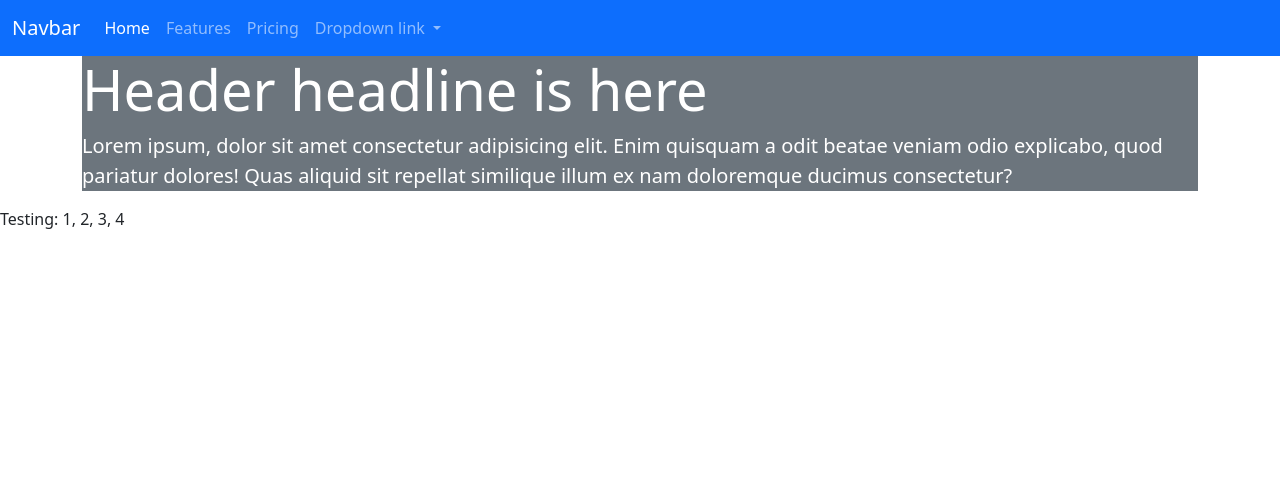
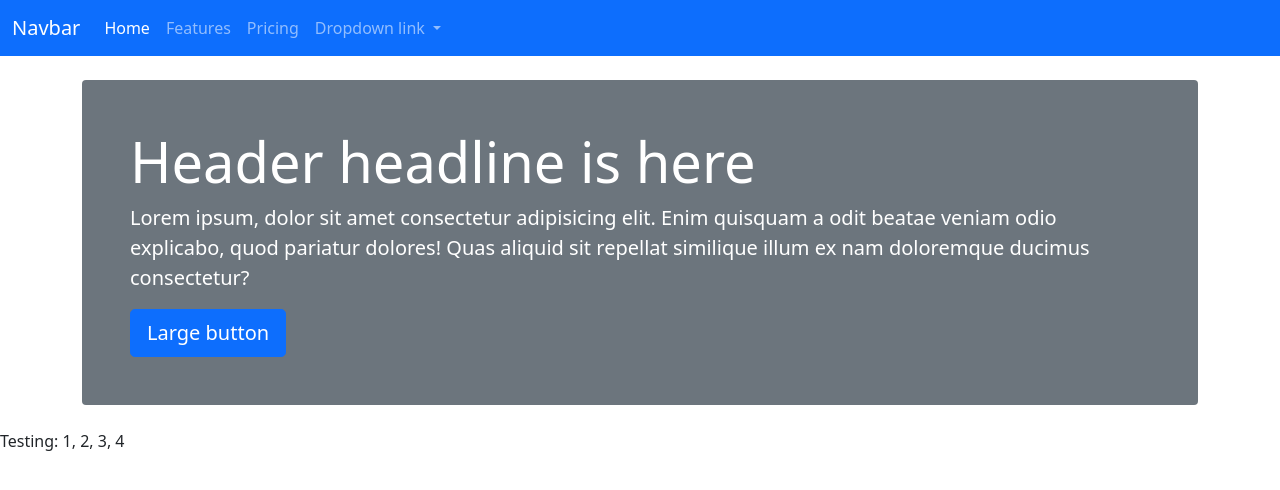
Before and after one commit to lmdickey4/bootstrap, a website: page docs/index.html in a window 1280 px wide. Drawn offline with Linux system fonts and the light colour scheme.

Commit message:
save files

```diff
--- a/docs/index.html
+++ b/docs/index.html
@@ -41,9 +41,10 @@
   </nav>
 
   <div class="container">
-    <div id="header" class="bg-secondary text-white">
+    <div id="header" class="bg-secondary text-white my-4 p-5 rounded">
       <h1 class="display-4">Header headline is here</h1>
       <p class="lead">Lorem ipsum, dolor sit amet consectetur adipisicing elit. Enim quisquam a odit beatae veniam odio explicabo, quod pariatur dolores! Quas aliquid sit repellat similique illum ex nam doloremque ducimus consectetur?</p>
+      <button type="button" class="btn btn-primary btn-lg">Large button</button>
     </div>
   </div>
   <!-- Content starts here -->
```
Also changed, not shown: src/html/index.html (+2 -1 lines).
